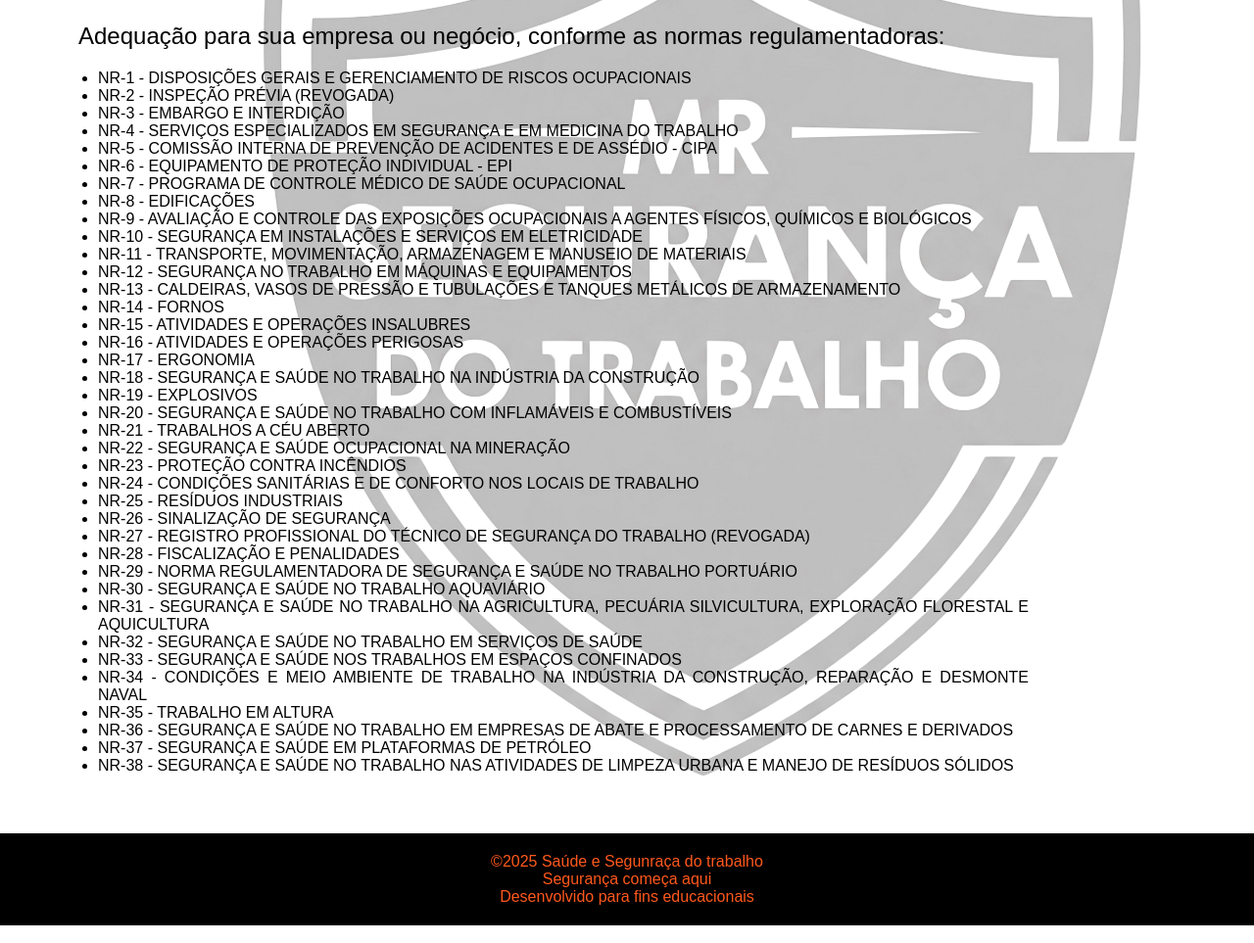
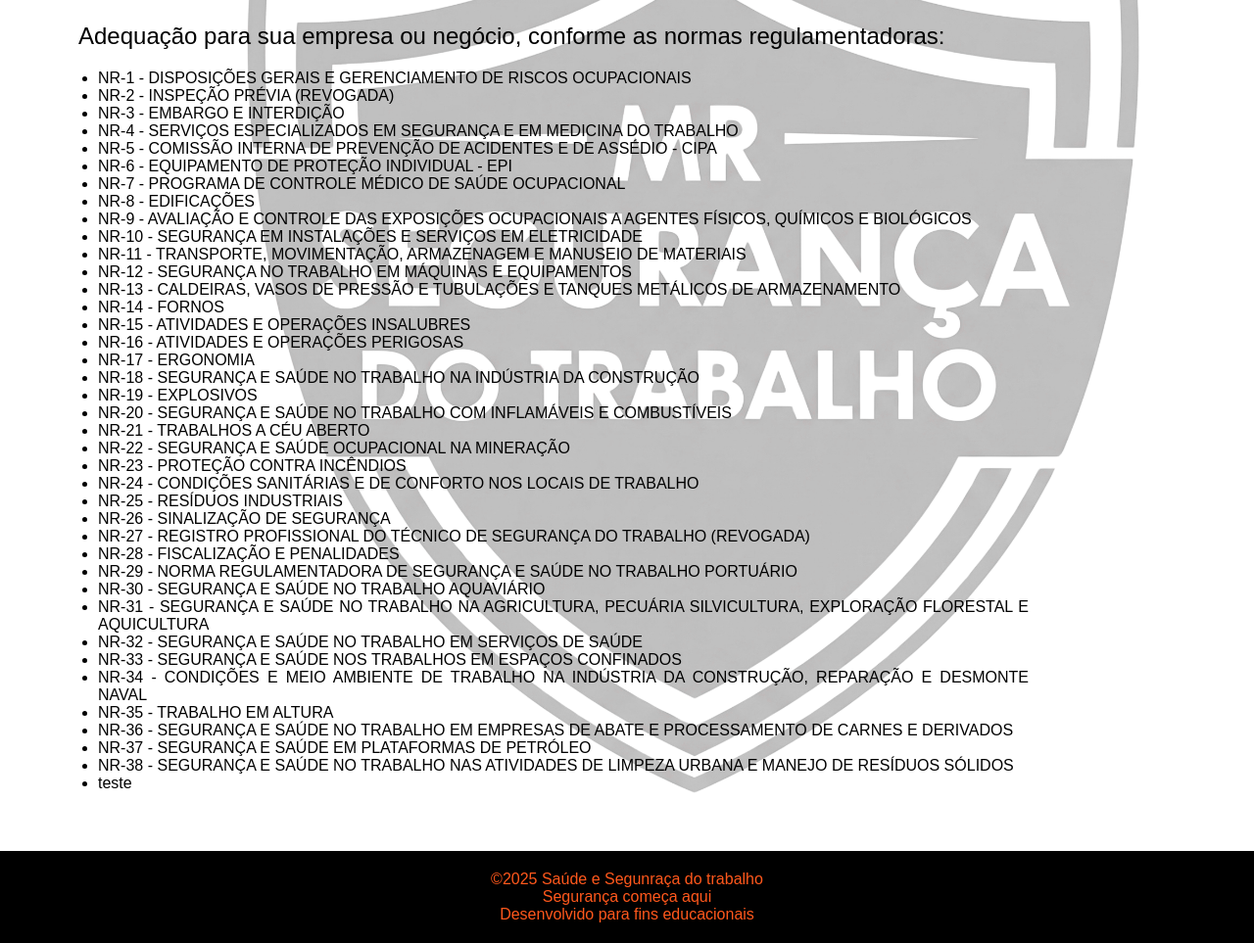
Before and after one commit to mmroedel/teste_de_versionamento, a plain HTML site: page index.html in a window 1280 px wide. Shown: the part 404-1367 px from the top of the page at 98% size. Drawn offline with Linux system fonts and the light colour scheme; a web font is replaced by a local one.

Commit message:
tentativa 4 de subir alteração para o develop

```diff
--- a/index.html
+++ b/index.html
@@ -1,4 +1,9 @@
+<!--altearção 1.1-->
 <!DOCTYPE html>
+<!-- CONFIGURAÇÃO DE VERSIONAMENTO INICIADO EM 27/08-->
+ <!-- nome: Murilo Roedel-->
+  <!-- alteração de versão 1.0-->
+
 <html lang="pt-br">
 <head>
     <meta charset="UTF-8">
@@ -81,6 +86,7 @@
         <li>NR-36 - SEGURANÇA E SAÚDE NO TRABALHO EM EMPRESAS DE ABATE E PROCESSAMENTO DE CARNES E DERIVADOS</li>
         <li>NR-37 - SEGURANÇA E SAÚDE EM PLATAFORMAS DE PETRÓLEO</li>
         <li>NR-38 - SEGURANÇA E SAÚDE NO TRABALHO NAS ATIVIDADES DE LIMPEZA URBANA E MANEJO DE RESÍDUOS SÓLIDOS</li>
+        <li>teste</li>
     </ul>
     </div>
     </main>
```
